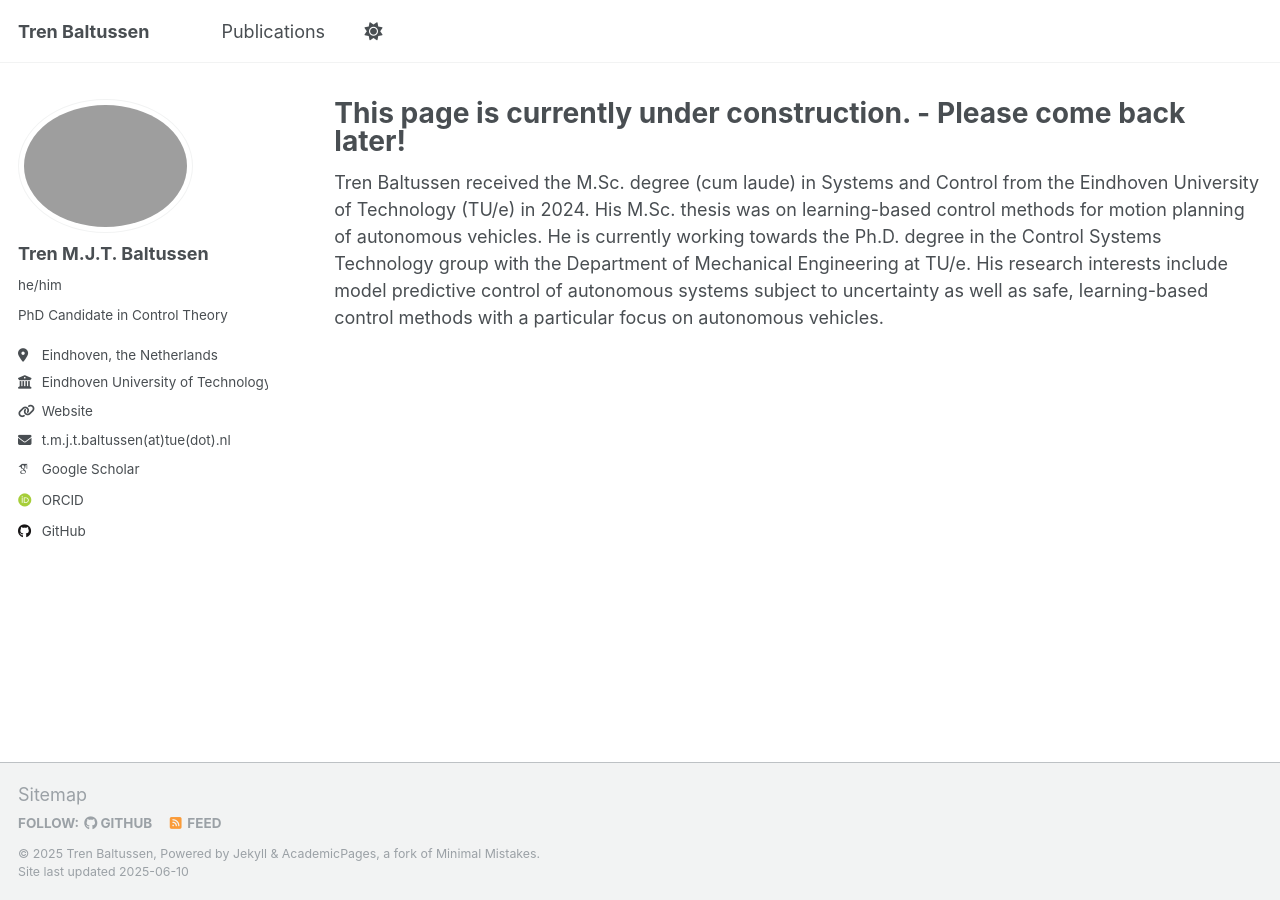
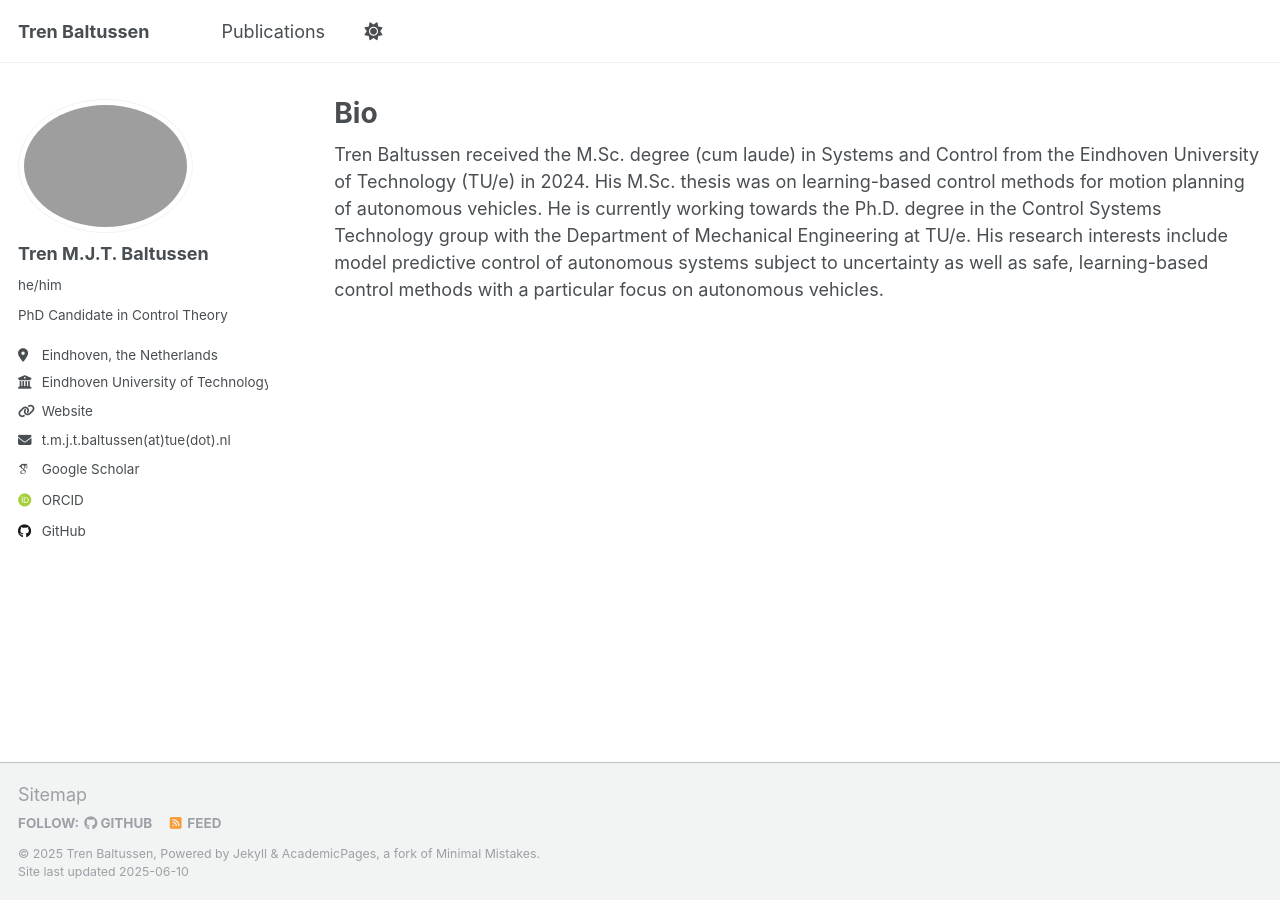
Before and after one commit to TrenBaltussen/TrenBaltussen.github.io, a Jekyll site: the page built from _pages/about.md, in a window 1280 px wide. Built offline with Jekyll 4.4.1, drawn with Linux system fonts in a browser that asks for light colours; some web fonts are replaced.

Commit message:
Update about.md

```diff
--- a/_pages/about.md
+++ b/_pages/about.md
@@ -1,6 +1,6 @@
 ---
 permalink: /
-title: "This page is currently under construction. - Please come back later!"
+title: "Bio"
 author_profile: true
 redirect_from:
   - /about/
```
